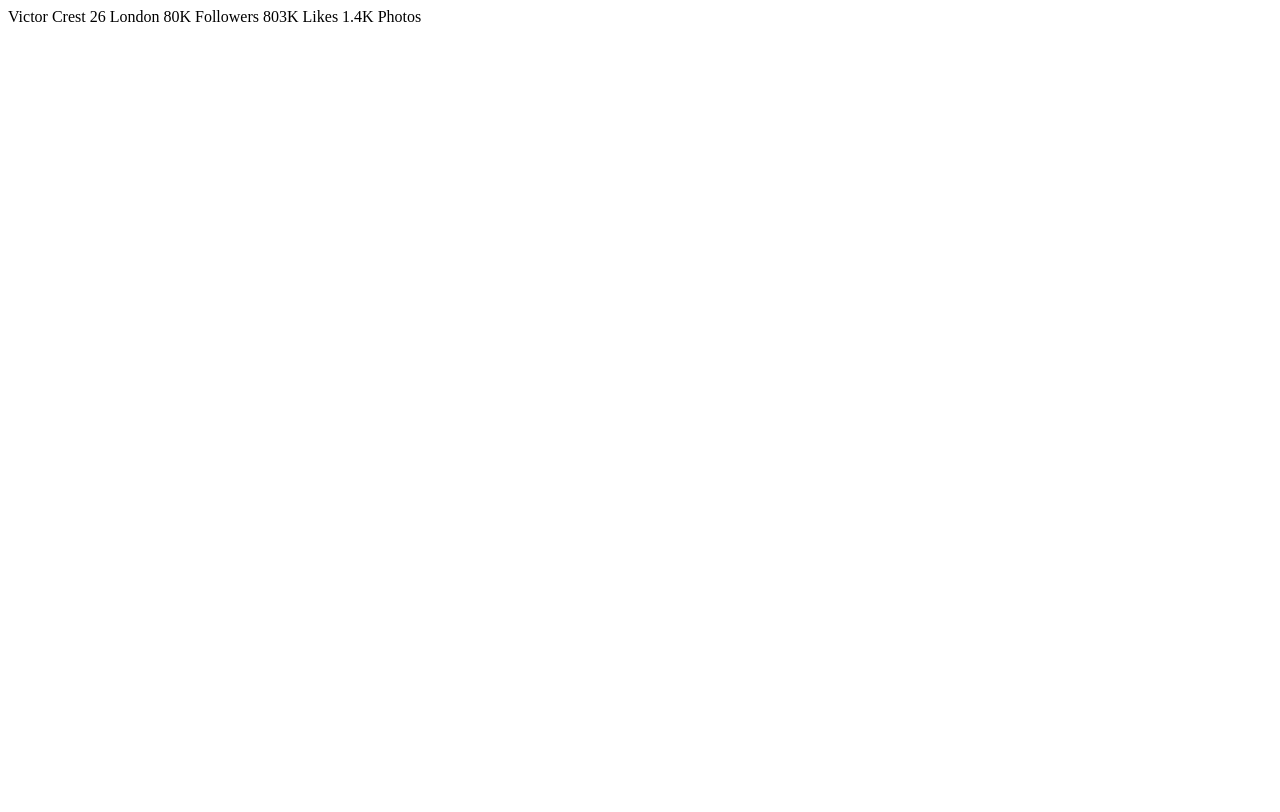
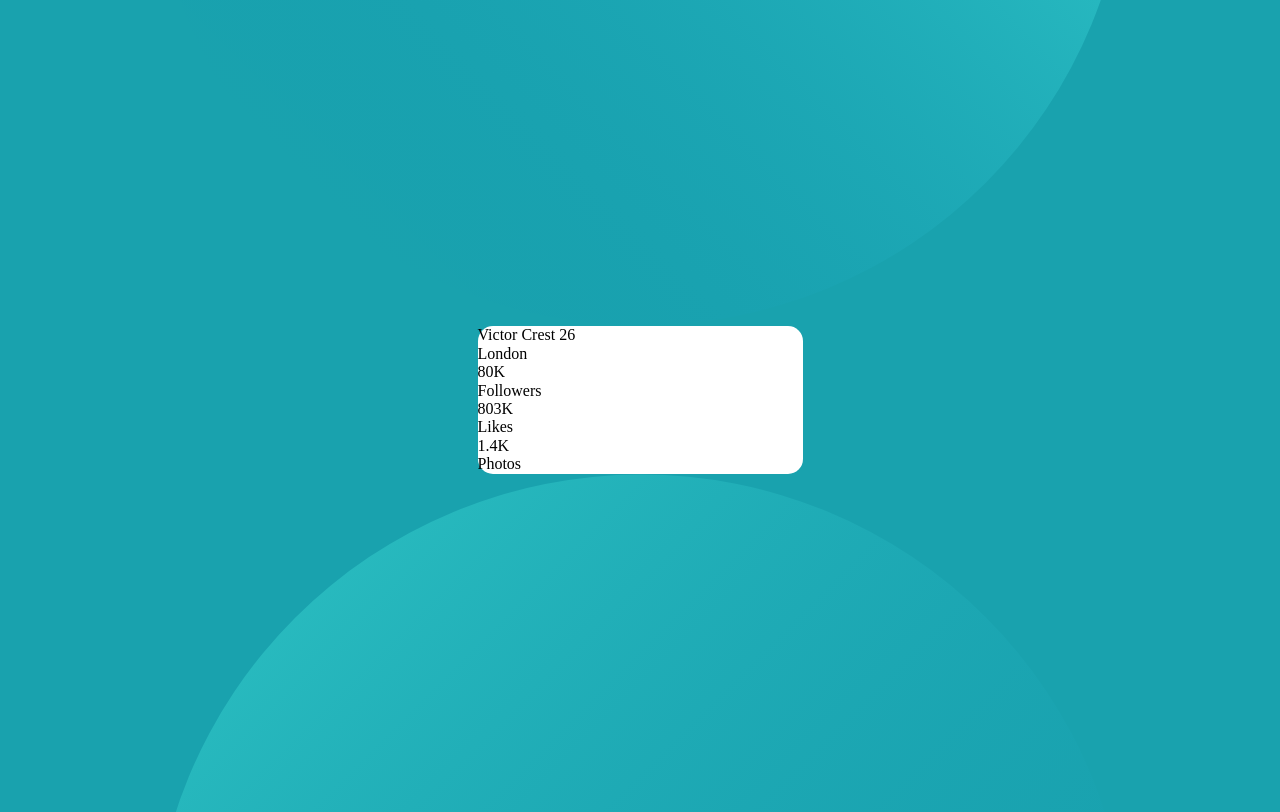
Before and after one commit to HubertKwiatkowski/FM-profile-card-component, a website: page index.html in a window 1280 px wide. Shown: the top 812 px of the page. Drawn offline with nearby package versions, Linux system fonts and the light colour scheme.

Commit message:
base html and css

```diff
--- a/index.html
+++ b/index.html
@@ -5,23 +5,38 @@
   <meta name="viewport" content="width=device-width, initial-scale=1.0"> <!-- displays site properly based on user's device -->
 
   <link rel="icon" type="image/png" sizes="32x32" href="./images/favicon-32x32.png">
-
+  <link rel="preconnect" href="https://fonts.googleapis.com">
+  <link rel="preconnect" href="https://fonts.gstatic.com" crossorigin>
+  <link href="https://fonts.googleapis.com/css2?family=Kumbh+Sans:wght@400;700&display=swap" rel="stylesheet">
   <title>Frontend Mentor | Profile card component</title>
+  <link rel="stylesheet" href="node_modules/normalize.css/normalize.css">
+  <link rel="stylesheet" href="style.css">
 
 </head>
 <body>
-  Victor Crest
-  26
-  London
-
-  80K
-  Followers
-
-  803K
-  Likes
-
-  1.4K
-  Photos
-
+  <img src="images/bg-pattern-top.svg" alt="top pattern" class="pattern top">
+  <main>
+    <div class="card-background"></div>
+    <div class="avatar"></div>
+    <div class="name-age-city">
+      <p class="name">Victor Crest <span class="age">26</span></p>
+      <p class="city">London</p>
+    </div>
+    <div class="data">
+      <div class="followers">
+        <p class="count">80K</p>
+        <p class="type">Followers</p>
+      </div>
+      <div class="likes">
+        <p class="count">803K</p>
+        <p class="type">Likes</p>
+      </div>
+      <div class="photos">
+        <p class="count">1.4K</p>
+        <p class="type">Photos</p>
+      </div>
+    </div>
+  </main>
+  <img src="images/bg-pattern-bottom.svg" alt="bottom pattern" class="pattern bottom">
 </body>
 </html>
--- a/style.css
+++ b/style.css
@@ -0,0 +1,57 @@
+:root {
+  --clr-primary-100: hsl(0, 0%, 100%);
+  --clr-primary-200: hsl(185, 75%, 39%);
+  --clr-primary-400: hsl(229, 23%, 23%);
+  --clr-primary-800: hsl(227, 10%, 46%);
+
+  --clr-neutral-100: hsl(0, 0%, 59%);
+
+  --ff-primary: 'Kumbh Sans', sans-serif;
+
+  --ff-body: var(--ff-primary);
+
+  --fw-400: 400;
+  --fw-700: 700;
+
+  --fs-200: .625rem;
+  --fs-300: .875rem;
+  --fs-500: 1.125rem;
+}
+
+/* extra reset */
+
+html,
+body {
+  height: 100%;
+}
+
+p {
+  margin: 0;
+  padding: 0;
+}
+
+/* general styling */
+
+body {
+  display: flex;
+  flex-direction: column;
+  align-items: center;
+  justify-content: center;
+  background-color: var(--clr-primary-200);
+}
+
+.pattern {
+  z-index: -1;
+}
+
+main {
+  min-width: 325px;
+  border-radius: 15px;
+  background-color: var(--clr-primary-100);
+}
+
+@media (min-width: 1440px) {
+  main {
+    width: 350px;
+  }
+}
```
